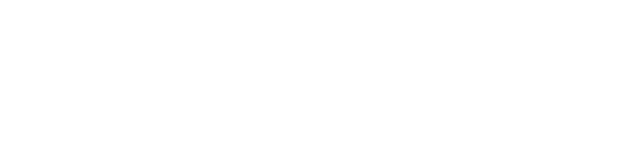
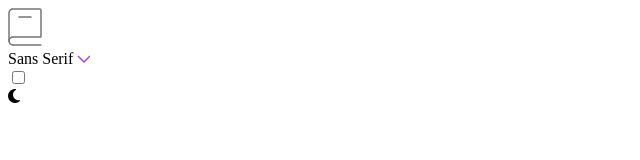
Before and after one commit to bariskahraman34/online-dictionary, a plain HTML site: page index..html in a window 1280 px wide. Shown: the whole page, without its empty margins (0-640 px from the left). Drawn offline with Linux system fonts and the light colour scheme.

Commit message:
Header da yer alacak book ikonu font seçici ve dark tema seçici html olarak eklendi

```diff
--- /dev/null
+++ b/assets/css/dictionary-styling.css
@@ -0,0 +1,11 @@
+@import url('https://fonts.googleapis.com/css2?family=Inconsolata:wght@400;700&family=Inter:wght@400;700&family=Lora:wght@400;700&display=swap');
+
+*,*::after,*::before{
+    padding: 0;
+    margin: 0;
+    box-sizing: border-box;
+}
+
+body{
+    font-family: 'Inter', sans-serif;
+}
--- a/index..html
+++ b/index..html
@@ -4,9 +4,30 @@
     <meta charset="UTF-8">
     <meta http-equiv="X-UA-Compatible" content="IE=edge">
     <meta name="viewport" content="width=device-width, initial-scale=1.0">
+    <link rel="stylesheet" href="https://cdnjs.cloudflare.com/ajax/libs/font-awesome/6.5.1/css/all.min.css" integrity="sha512-DTOQO9RWCH3ppGqcWaEA1BIZOC6xxalwEsw9c2QQeAIftl+Vegovlnee1c9QX4TctnWMn13TZye+giMm8e2LwA==" crossorigin="anonymous" referrerpolicy="no-referrer" />
     <title>Dictionary Web App</title>
 </head>
 <body>
-
+    <header class="top-bar">
+        <div class="left-side">
+            <img src="assets/icons/iconoir_book.svg" alt="">
+        </div>
+        <div class="right-side">
+            <div class="font-selector-container">
+                <span class="font-family">
+                    Sans Serif
+                </span>
+                <img src="assets/icons/arrow-down.svg" alt="">
+            </div>
+            <div class="dark-theme-container">
+                <label class="toggle" for="dark-theme-selector">
+                    <input class="toggle-input" type="checkbox" id="dark-theme-selector">
+                    <div class="toggle-fill">
+                    </div>
+                </label>
+                <i class="fa-solid fa-moon"></i>
+            </div>
+        </div>
+    </header>
 </body>
 </html>
```
Also changed, not shown: assets/icons/arrow-down.svg (added), assets/icons/iconoir_book.svg (added).
